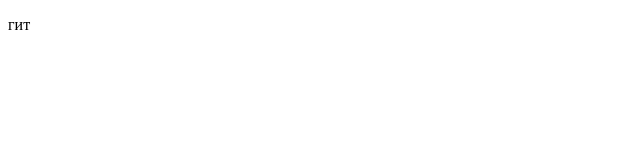
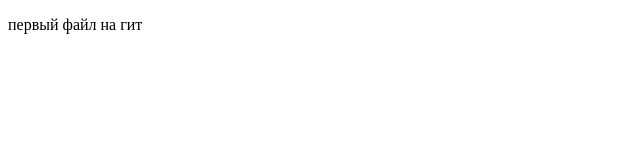
Before and after one commit to Korovin-Aleksandr/first-project, a plain HTML site: page index.html in a window 1280 px wide. Shown: the whole page, without its empty margins (0-640 px from the left). Drawn offline with Linux system fonts and the light colour scheme.

Commit message:
первая загрузка

```diff
--- a/index.html
+++ b/index.html
@@ -1,12 +1,11 @@
 <!DOCTYPE html>
 <html lang="en">
 <head>
-    <meta charset="UTF-8">
-    <meta name="viewport" content="width=device-width, initial-scale=1.0">
-    <title>Document</title>
+  <meta charset="UTF-8">
+  <meta name="viewport" content="width=device-width, initial-scale=1.0">
+  <title>Document</title>
 </head>
-  <p class="git">гит</p>
 <body>
-
+  <p class="git">первый файл на гит</p>
 </body>
 </html>
```
